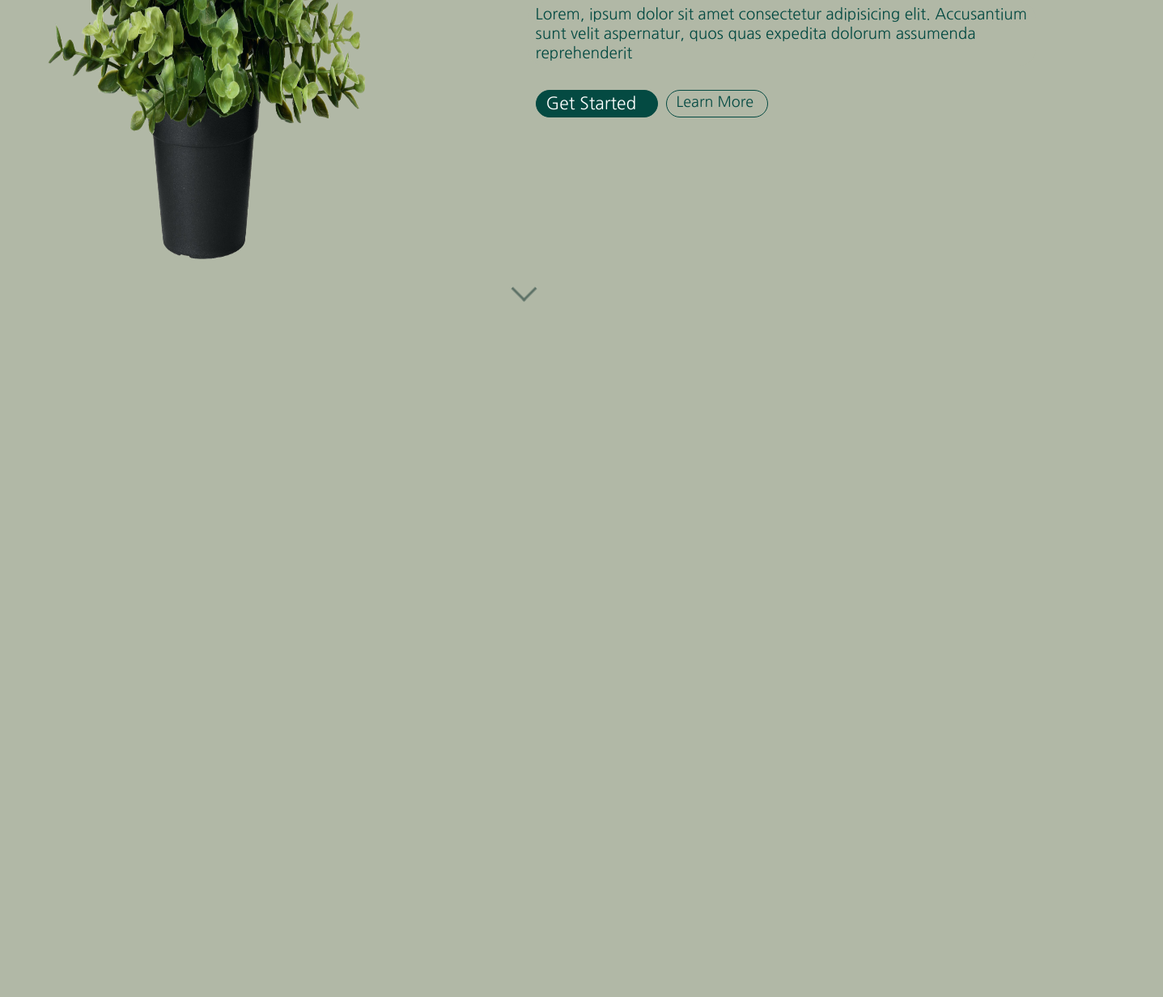
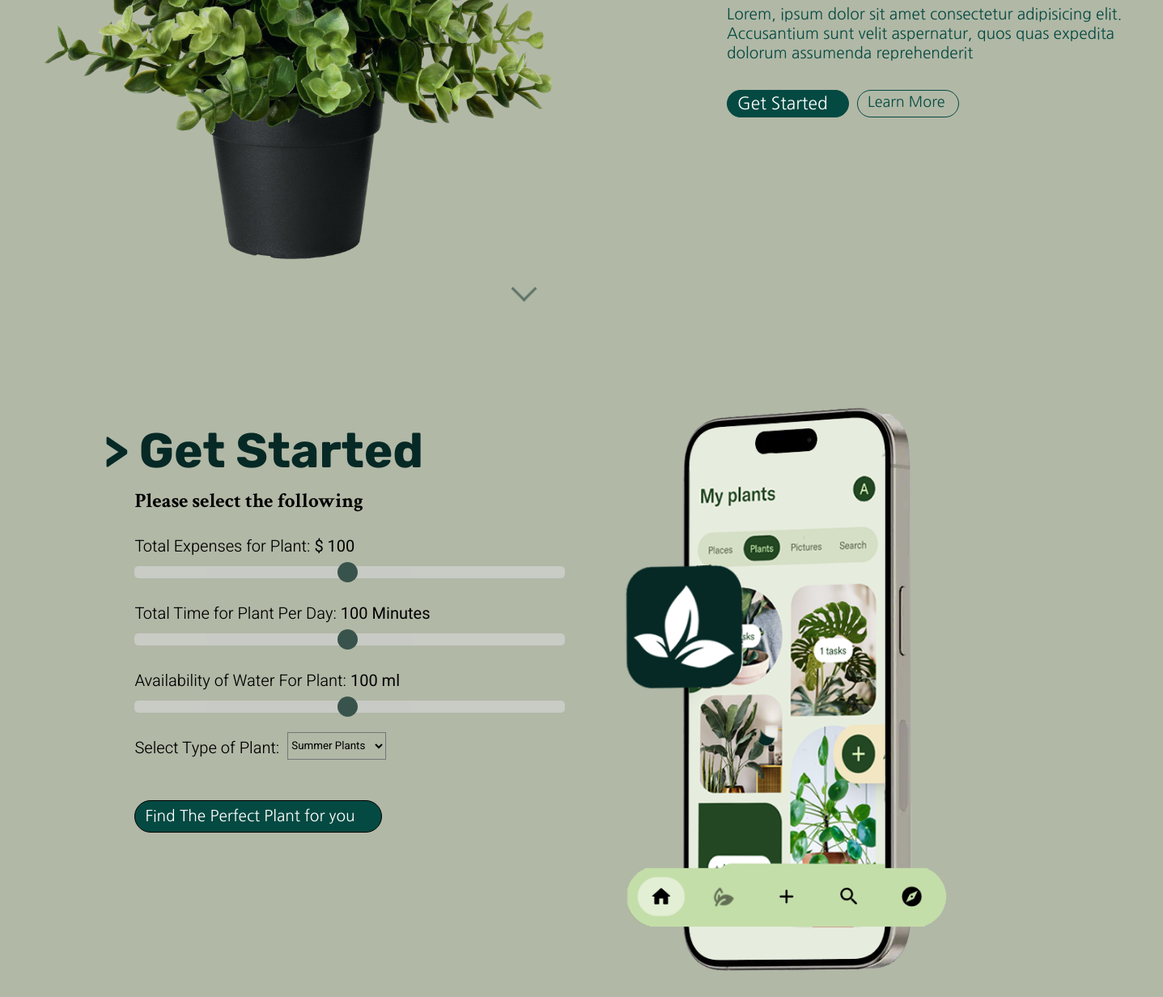
Before and after one commit to exeRik/Biruwa, a plain HTML site: page index.html in a window 1280 px wide. Shown: the part 415-1646 px from the top of the page at 81% size, 1437 px wide, since content can reach past the window. Before the commit the page ends 800 px from the top, so only its background shows below. Drawn offline with Linux system fonts and the light colour scheme.

Commit message:
Get-startedpage

```diff
--- a/index.html
+++ b/index.html
@@ -7,10 +7,10 @@
     <link rel="stylesheet" href="style.css">
     <link rel="preconnect" href="https://fonts.googleapis.com">
 <link rel="preconnect" href="https://fonts.gstatic.com" crossorigin>
-<link href="https://fonts.googleapis.com/css2?family=Rubik:ital,wght@0,300..900;1,300..900&display=swap" rel="stylesheet">
-<link href="https://fonts.googleapis.com/css2?family=Nanum+Gothic&family=Rubik:ital,wght@0,300..900;1,300..900&display=swap" rel="stylesheet">
-<link href="https://fonts.googleapis.com/css2?family=Crimson+Text:ital,wght@0,400;0,600;0,700;1,400;1,600;1,700&family=Nanum+Gothic&family=Rubik:ital,wght@0,300..900;1,300..900&display=swap" rel="stylesheet">
+<link href="https://fonts.googleapis.com/css2?family=Crimson+Text:ital,wght@0,400;0,600;0,700;1,400;1,600;1,700&family=Dancing+Script:wght@400..700&family=Heebo:wght@100..900&family=Lora:ital,wght@0,400..700;1,400..700&family=Nanum+Gothic&family=Rubik:ital,wght@0,300..900;1,300..900&display=swap" rel="stylesheet">
 </head>
+
+
 <body>
     <div class="homepage">
     <div class="nav">
@@ -32,7 +32,7 @@
             <h1 id="motto">"Plantation made simple"</h1>
             <h1 id="sub-text-motto">Lorem, ipsum dolor sit amet consectetur adipisicing elit. Accusantium sunt velit aspernatur, quos quas expedita dolorum assumenda reprehenderit </h1>
             <div id="getstarted-div">
-            <h1 id="started">Get Started</h1>
+            <a href="#get-started-page"><h1 id="started">Get Started</h1></a>
             <h1 id="learnmore">Learn More</h1>
         <!-- </div>
             <h1 id="count">69420 Plants Planted.</h1>
@@ -42,8 +42,59 @@
     </div>
 
     <div class="scroll-down"></div>
+</div>
+</div>
+
+<div id="get-started-page" class="get-started-page">
+<div>
+    <h1 id="get-started-text" >> Get Started</h1>
+    <h1 class="get-started-subtext">Please select the following</h1>
+
+    <div class="slider-sub-div">
+    <h1 class="slider-text">Total Expenses for Plant:</h1>
+    <p class="slider-output" id="rangeValue">$ 100</p>
+</div>
+    <div class="slidecontainer">
+        <input type="range" min="1" max="100" value="50" class="slider" id="myRange"  oninput="rangeValue.innerText = this.value">
+
+      </div>
+
+      <div class="slider-sub-div">
+    <h1 class="slider-text">Total Time for Plant Per Day:</h1>
+    <p class="slider-output" id="rangeValue1">100 Minutes </p>
+</div>
+      <div class="slidecontainer">
+        <input type="range" min="1" max="100" value="50" class="slider" id="myRange"  oninput="rangeValue1.innerText = this.value">
+
+      </div>
+
+      <div class="slider-sub-div">
+        <h1 class="slider-text">Availability of Water For Plant:</h1>
+        <p class="slider-output" id="rangeValue2">100 ml </p>
+    </div>
+          <div class="slidecontainer">
+            <input type="range" min="1" max="100" value="50" class="slider" id="myRange"  oninput="rangeValue2.innerText = this.value">
+
+          </div>
+
+          <div class="slider-sub-div">
+            <label > <h1 class="slider-text" for="plants">Select Type of Plant: </h1>
+            </label>
+
+            <select id="plants">
+              <option value="1">Summer Plants</option>
+              <option value="2">Winter Plants</option>
+              <option value="3">Autum Plants</option>
+              <option value="4">Evergreen Plants</option>
+            </select>
 
 
+              </div>
+              <a href="#"><h1 id="find-button">Find The Perfect Plant for you</h1></a>
+
+
+</div>
+<img id="app-photo" src="./images/app.png" alt="">
 </div>
 
 </body>
--- a/style.css
+++ b/style.css
@@ -19,6 +19,8 @@
 	padding: 0px;
 	margin: 0px;
 	background-color:#b1b8a6 ;
+	text-decoration: none;
+	scroll-behavior: smooth;
 }
 
 .homepage{
@@ -66,6 +68,7 @@
 	padding-left: 15vw;
 	padding-top: 12vh;
 
+
 }
 
 #sub-text-motto{
@@ -78,6 +81,7 @@
 	font-weight: 110;
 	font-size: 19px;
 	margin-top: 20px;
+	margin-right: 20px;
 }
 .logo{
 	width: 80px;
@@ -85,9 +89,9 @@
 }
 
 .home-photo{
-	width: 32%;
+
 	height: 82vh;
-	padding-left: 50px;
+	padding-left: 40px;
 
 }
 #motto{
@@ -130,6 +134,7 @@ align-items: center;
 	width: 125px;
 	margin-left: 10px;
 	background-color:#044a42 ;
+
 
 }
 
@@ -216,3 +221,113 @@ align-items: center;
 	50%  { opacity: 1;  }
 	100% { transform:translate(0,10px) rotate(45deg); opacity: 0; }
   }
+
+
+  .get-started-page{
+	height: 100vh;
+	background-color: #b1b8a6;
+	display: flex;
+	margin-top: 80px;
+	justify-content: space-between;
+
+
+  }
+
+  #app-photo{
+	height: 95vh;
+	margin-right: 100px;
+	padding-top: 40px;
+
+  }
+
+  #get-started-text{
+	padding-top:  90px;
+
+	color:#062925;
+	align-self: center;
+	font-family: "Rubik", sans-serif;
+	margin-left: 10vw;
+	font-size: 60px
+  }
+
+  .get-started-subtext{
+	margin-left: 13vw;
+	font-family: "Crimson Text", serif;
+	font-size: 25px;
+	padding-top: 10px;
+  }
+
+  .slider {
+	-webkit-appearance: none;
+	width: 100%;
+	height: 15px;
+	border-radius: 5px;
+	background: #d3d3d3;
+	outline: none;
+	opacity: 0.7;
+	-webkit-transition: .2s;
+	transition: opacity .2s;
+	margin-left: 13vw;
+	margin-top: 10px;
+  }
+
+  .slider::-webkit-slider-thumb {
+	-webkit-appearance: none;
+	appearance: none;
+	width: 25px;
+	height: 25px;
+	border-radius: 50%;
+	background: #062925;
+	cursor: pointer;
+  }
+
+  .slider::-moz-range-thumb {
+	width: 25px;
+	height: 25px;
+	border-radius: 50%;
+	background: #000000;
+	cursor: pointer;
+  }
+
+  .slider-output{
+	padding-left: 5px;
+	font-family: "Heebo", sans-serif;;
+	padding-top: 10px;
+	font-size: 20px;
+	padding-top: 5px;
+  }
+
+  .slider-text{
+	margin-left: 13vw;
+	font-family: "Heebo", sans-serif;
+	font-weight: 300;
+	padding-top: 5px;
+	font-size: 20px;
+  }
+
+  .slider-sub-div{
+	display: flex;
+	flex-direction: row;
+	margin-top: 20px;
+  }
+
+  #plants{
+	margin-left: 10px;
+	font-family: "Heebo", sans-serif;;
+
+  }
+
+  #find-button{
+	color: white;
+	margin-top: 50px;
+	border: solid 1px #000000;
+	padding: 7px 12px;
+	border-radius: 20px;
+	font-family: "Nanum Gothic", sans-serif;
+	font-weight: 100;
+	font-size: 19px;
+	width: 280px;
+	margin-left: 10px;
+	background-color:#044a42 ;
+	margin-left: 13vw;
+  }
```
Also changed, not shown: images/app.png (added).
